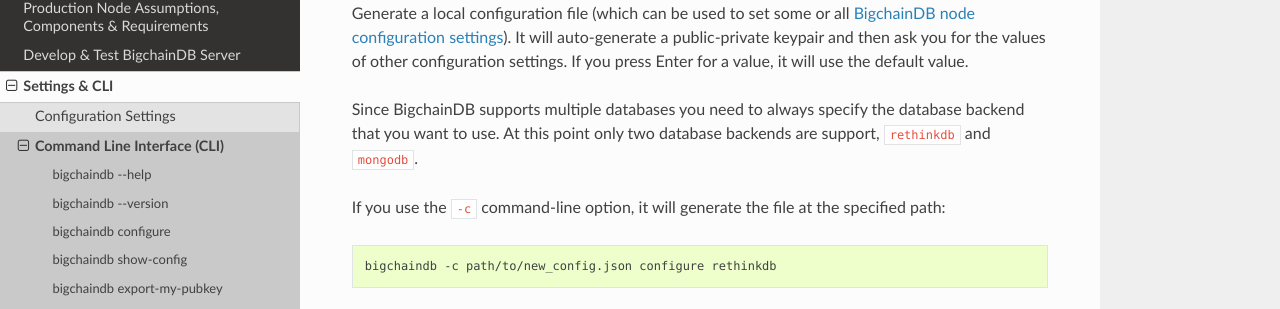
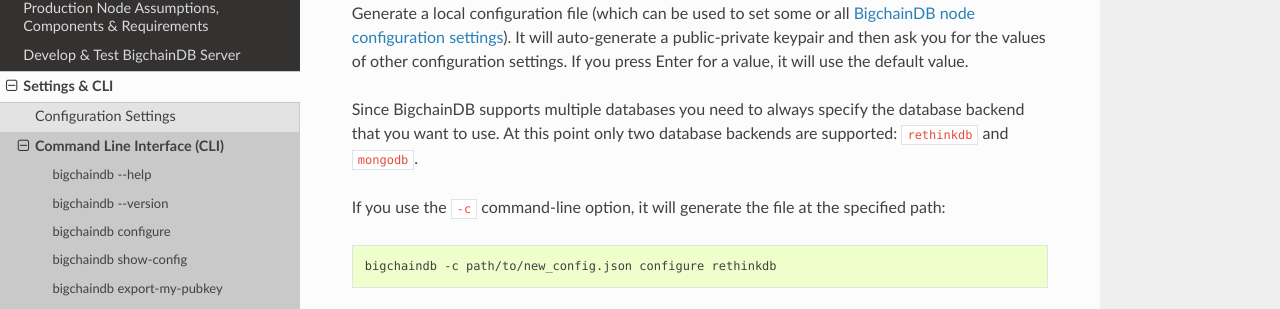
Before and after one commit to bigchaindb/bigchaindb, a Sphinx documentation site: the page built from docs/server/source/server-reference/bigchaindb-cli.md, in a window 1280 px wide and 900 px high, scrolled down 315 px. Shown: the part 158-467 px from the top of the window. Built offline with Sphinx 7.4.7 and the Read the Docs theme 2.0.0, drawn with Linux system fonts in a browser that asks for light colours; pages that are not in the unit, such as notebooks, are missing from menus.

````diff
--- a/docs/server/source/server-reference/bigchaindb-cli.md
+++ b/docs/server/source/server-reference/bigchaindb-cli.md
@@ -19,7 +19,7 @@ Generate a local configuration file (which can be used to set some or all [Bigch
 
 Since BigchainDB supports multiple databases you need to always specify the
 database backend that you want to use. At this point only two database backends
-are support, `rethinkdb` and `mongodb`.
+are supported: `rethinkdb` and `mongodb`.
 
 If you use the `-c` command-line option, it will generate the file at the specified path:
 ```text
````
Also changed, not shown: docs/server/source/dev-and-test/setup-run-node.md (+5 -1 lines).
